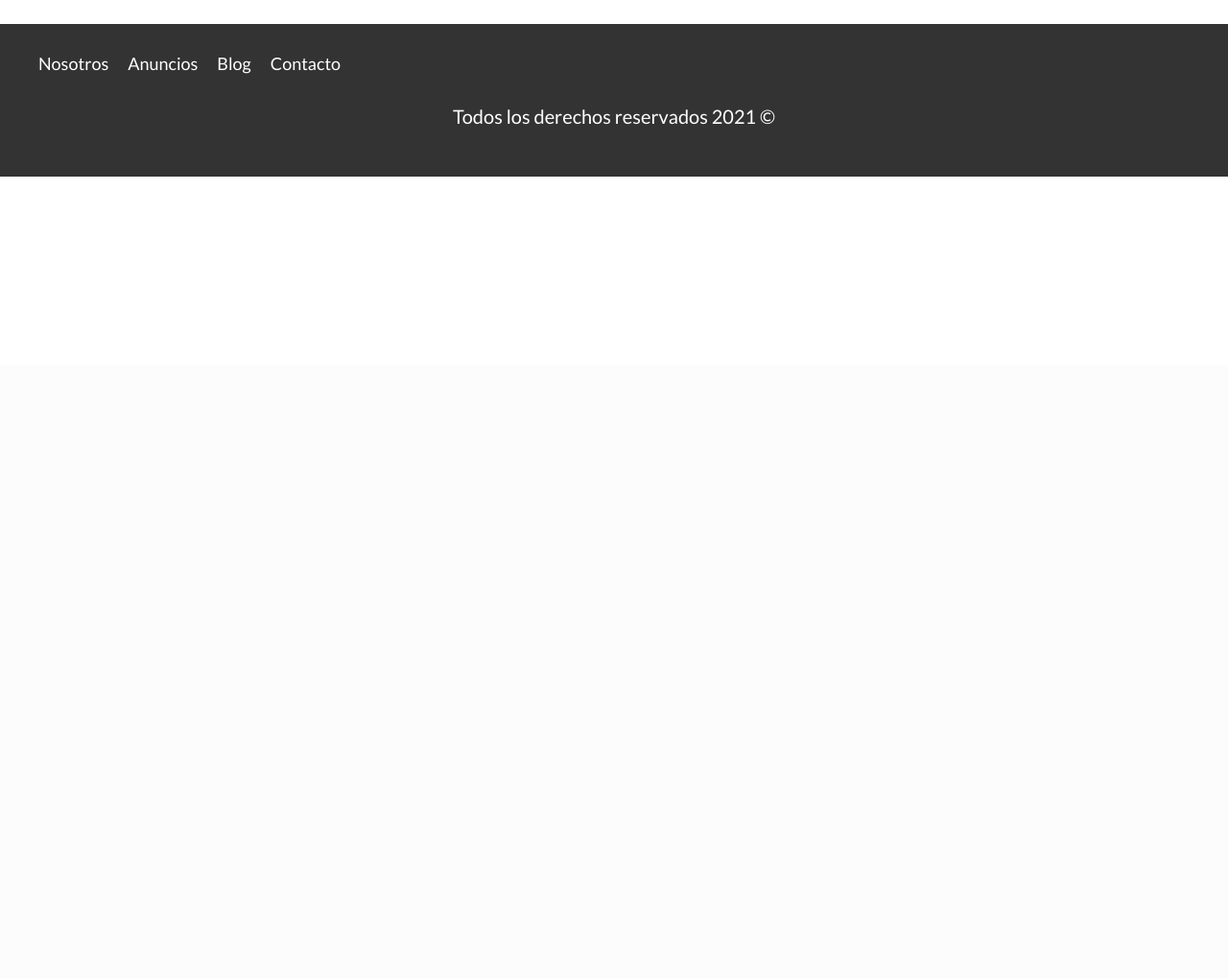
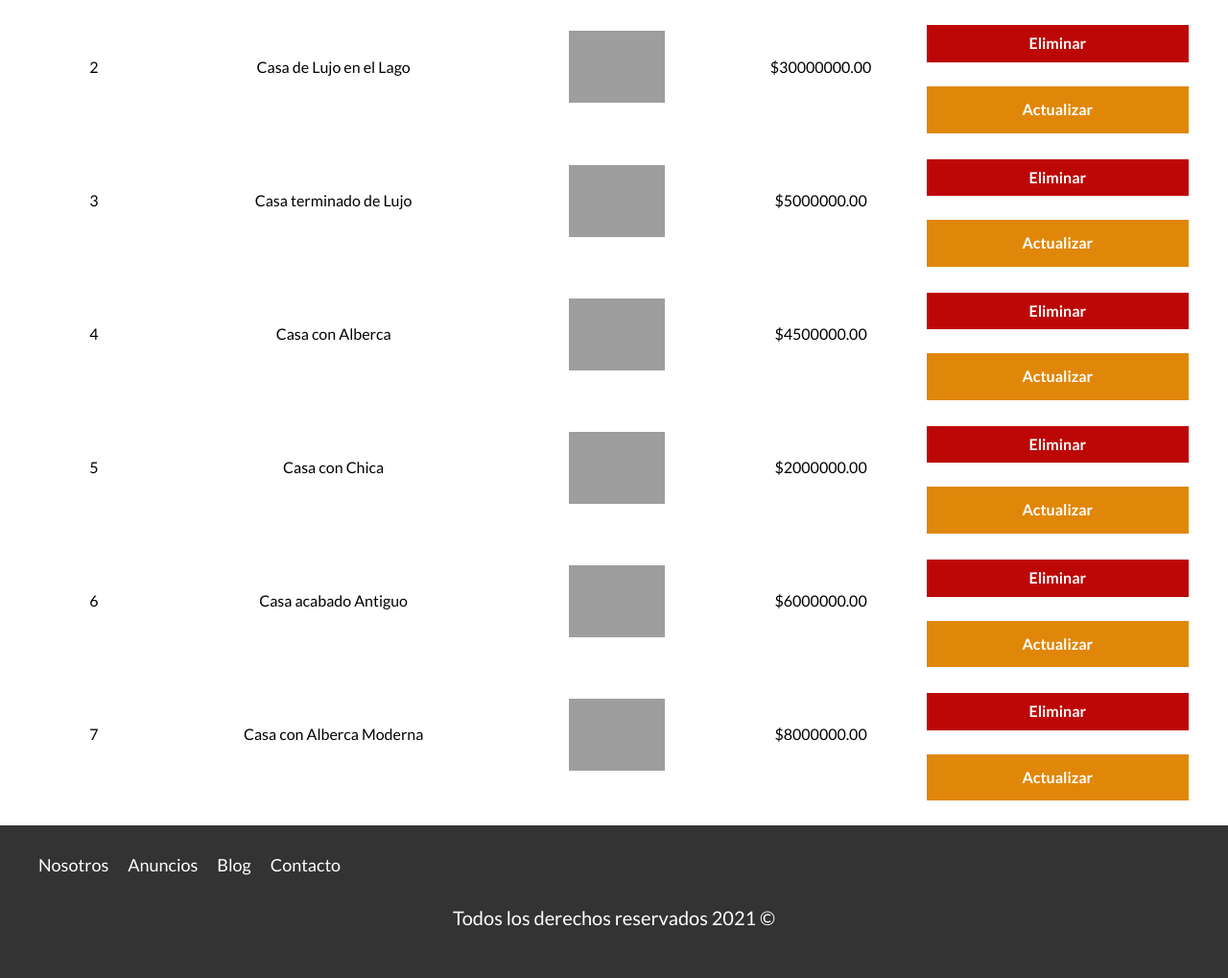
Before and after one commit to MoisesKMS/Venta-de-Casas, a PHP site: page /admin in a window 1280 px wide. Shown: the part 420-1439 px from the top of the page at 96% size. Before the commit the page ends 604 px from the top, so only its background shows below. Run offline with PHP 8.4, Linux system fonts and the light colour scheme; a user stored in the database is signed in; data comes from the database, SQL or seed files in the repository; data that the repository does not hold is empty; grey boxes are pictures that could not be loaded.

Commit message:
Listar Propiedades Arreglado el problema que no mostraba las propiedades en el panel de control

```diff
--- a/admin/index.php
+++ b/admin/index.php
@@ -62,21 +62,21 @@
         </thead>
 
         <tbody><!--.Mostrar los resultados-->
-        <?php while($propiedad = mysqli_fetch_assoc($resultadoConsulta)): ?>
+        <?php foreach( $propiedades as $propiedad ): ?>
             <tr>
-                <td><?php echo $propiedad['id']; ?></td>
-                <td class="txt-blanco"><?php echo $propiedad['titulo']; ?></td>
-                <td><img src="/imagenes/<?php echo $propiedad['imagen']; ?>" alt="Casa en la Playa" class="imagen-tabla"></td>
-                <td>$<?php echo $propiedad['precio']; ?></td>
+                <td><?php echo $propiedad->id; ?></td>
+                <td class="txt-blanco"><?php echo $propiedad->titulo; ?></td>
+                <td><img src="/imagenes/<?php echo $propiedad->imagen; ?>" alt="Casa en la Playa" class="imagen-tabla"></td>
+                <td>$<?php echo $propiedad->precio; ?></td>
                 <td>
                     <form method="POST" class="w-100">
-                        <input type="hidden" name="id" value="<?php echo $propiedad['id']; ?>">
+                        <input type="hidden" name="id" value="<?php echo $propiedad->id; ?>">
                         <input type="submit" class="boton boton-rojo-block" value="Eliminar">
                     </form>
-                    <a href="../admin/propiedades/actualizar.php?id=<?php echo $propiedad['id']; ?>"class="boton boton-amarillo-block">Actualizar</a>
+                    <a href="../admin/propiedades/actualizar.php?id=<?php echo $propiedad->id; ?>"class="boton boton-amarillo-block">Actualizar</a>
                 </td>
             </tr>
-        <?php endwhile; ?>
+        <?php endforeach; ?>
         </tbody>
     </table>
 
```
